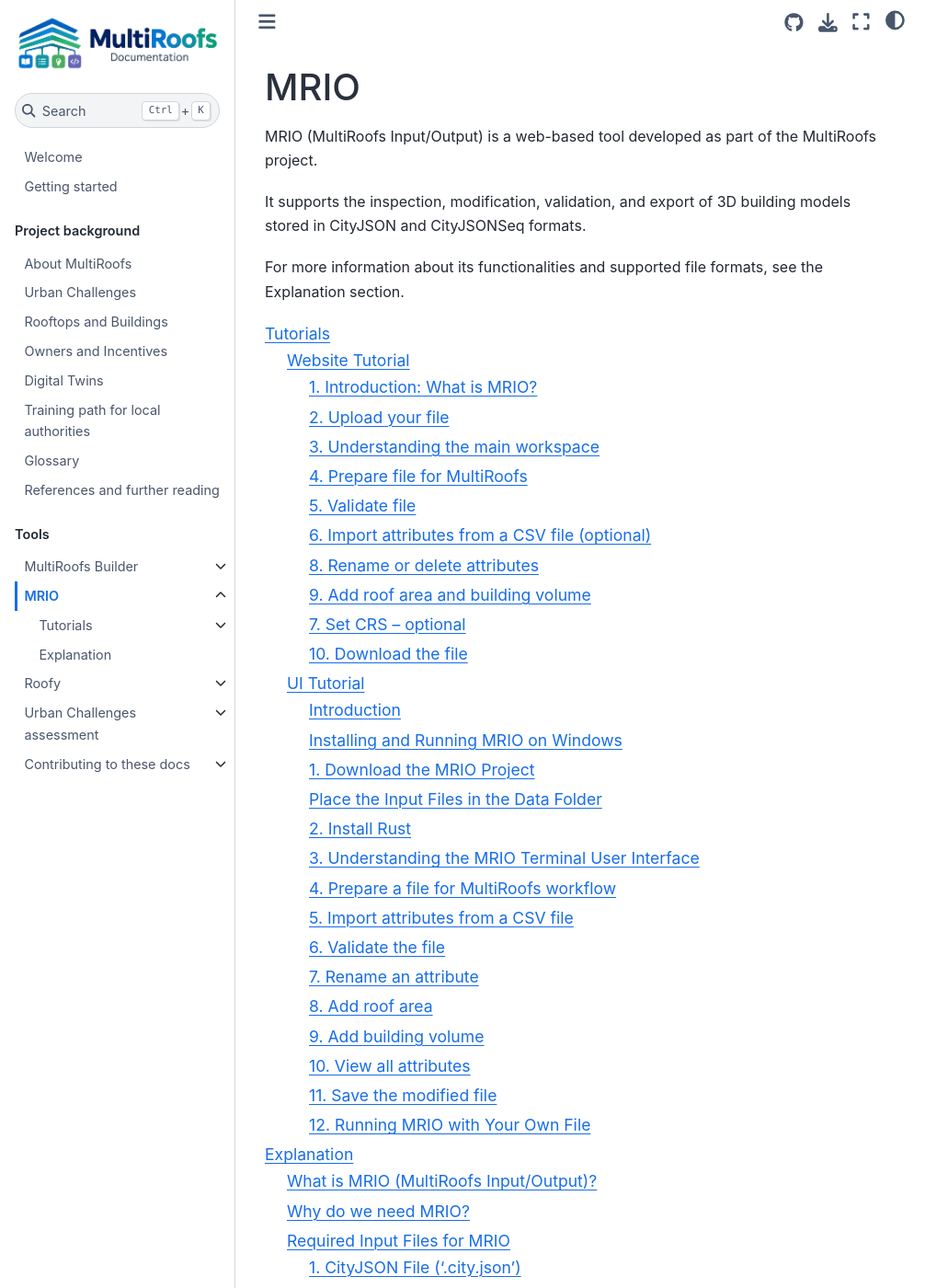
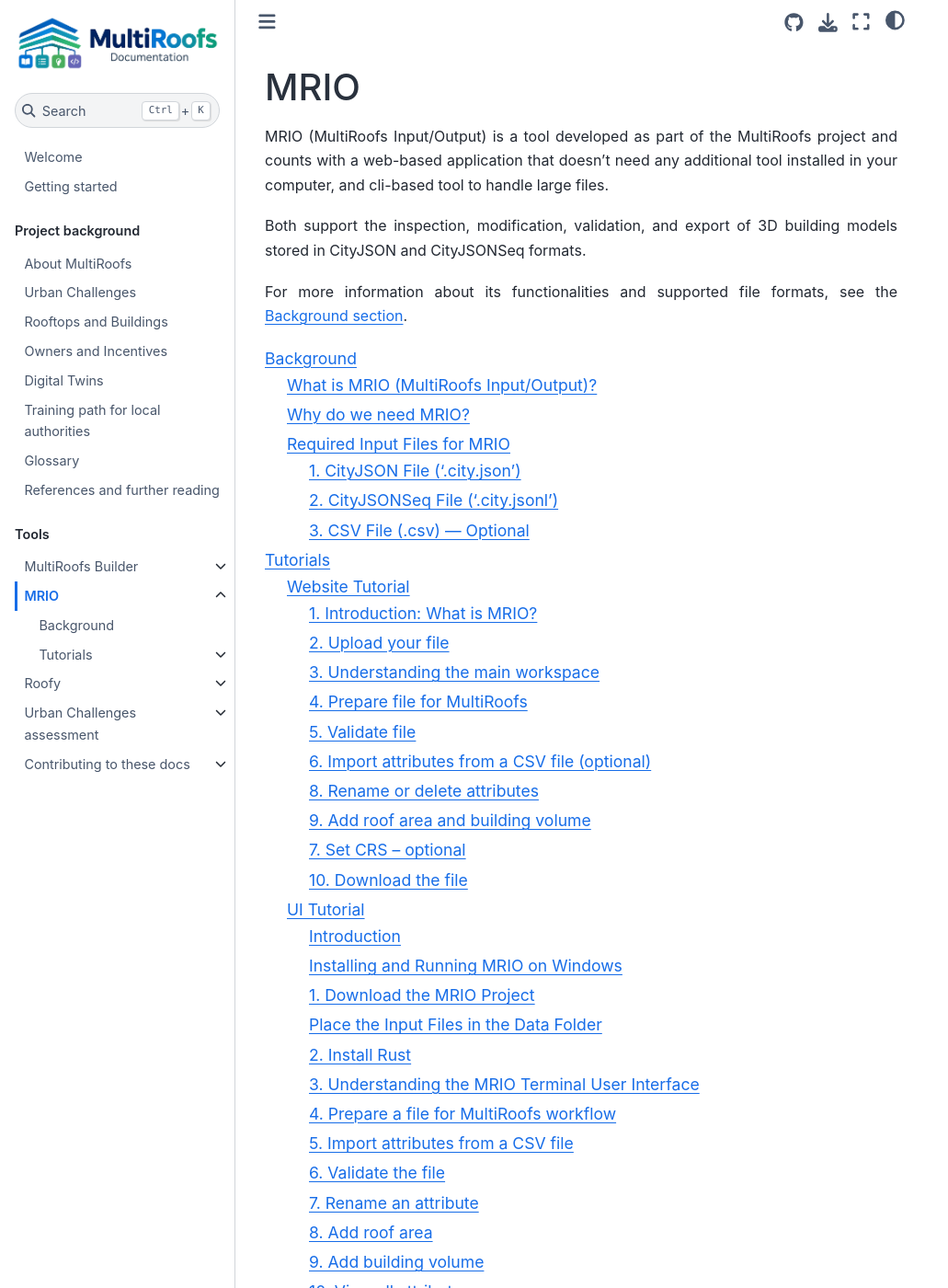
Before and after one commit to MultiRoofs/MultiRoofs_docs, a Sphinx documentation site: the page built from docs/tools/mrio/index.md, in a window 1280 px wide and 1400 px high. Shown: the whole window at 92% size, without its empty margins (0-1031 px from the left). Built offline with Sphinx 7.4.7 and the Sphinx Book theme 1.1.4, drawn with Linux system fonts in a browser that asks for light colours; some of the changed text lies outside the part shown.

Commit message:
Updating the style of the markdown files and the content of the mrio/index.md

````diff
--- a/docs/_static/custom.css
+++ b/docs/_static/custom.css
@@ -1,2 +1,11 @@
 /* Site-wide style tweaks go here. */
 .sd-card-title { font-weight: 600; }
+
+/* Justify paragraphs on wider screens only, to avoid large gaps on mobile. */
+@media (min-width: 768px) {
+    .bd-content p {
+        text-align: justify;
+        text-justify: inter-word;
+        hyphens: auto;
+    }
+}
--- a/docs/tools/mrio/index.md
+++ b/docs/tools/mrio/index.md
@@ -1,14 +1,14 @@
 
 # MRIO
 
-MRIO (MultiRoofs Input/Output) is a web-based tool developed as part of the MultiRoofs project.
+MRIO (MultiRoofs Input/Output) is a tool developed as part of the MultiRoofs project and counts with a web-based application that doesn't need any additional tool installed in your computer, and cli-based tool to handle large files.
 
-It supports the inspection, modification, validation, and export of 3D building models stored in CityJSON and CityJSONSeq formats.
+Both support the inspection, modification, validation, and export of 3D building models stored in CityJSON and CityJSONSeq formats.
 
-For more information about its functionalities and supported file formats, see the Explanation section.
+For more information about its functionalities and supported file formats, see the [Background section](./explanation/index.md).
 
 ```{toctree}
 :maxdepth: 3
 
+explanation/index
 tutorials/index
-explanation/index
````
Also changed, not shown: docs/tools/mrio/explanation/index.md (+1 -8 lines).
